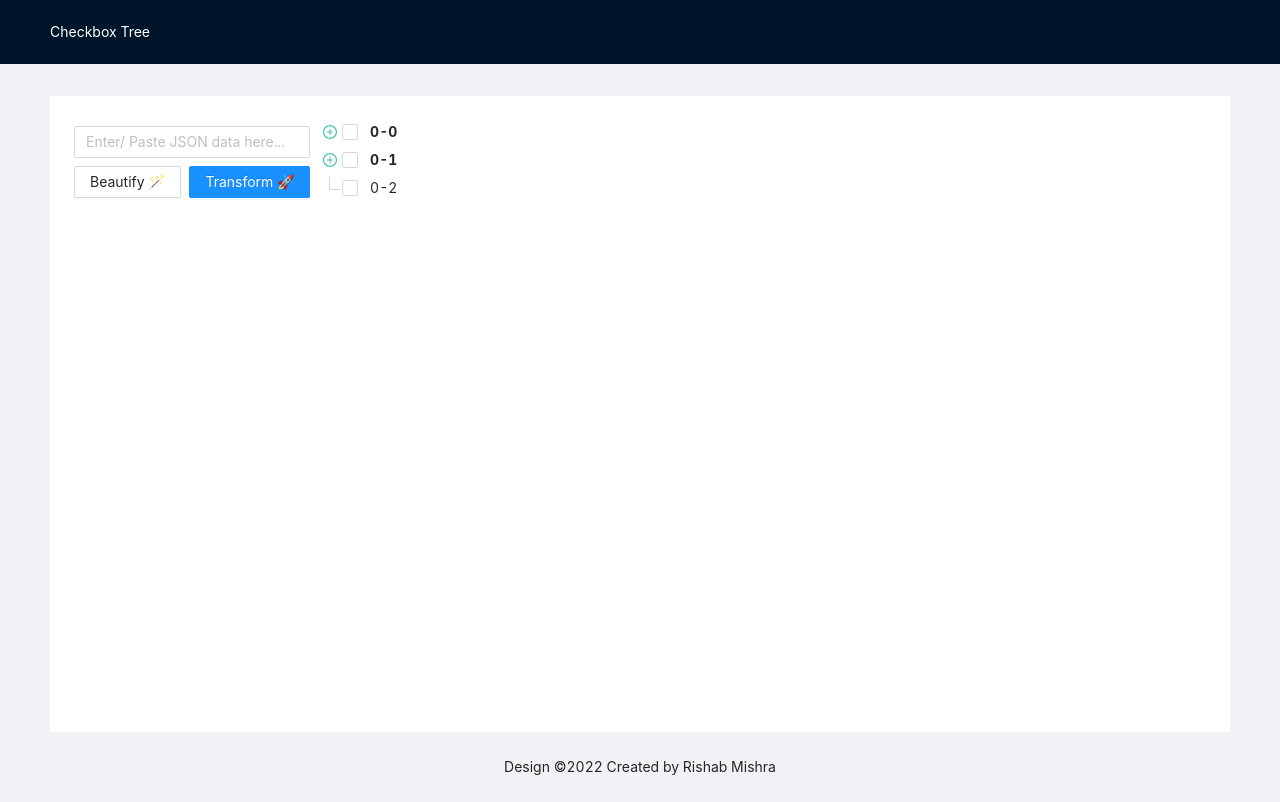
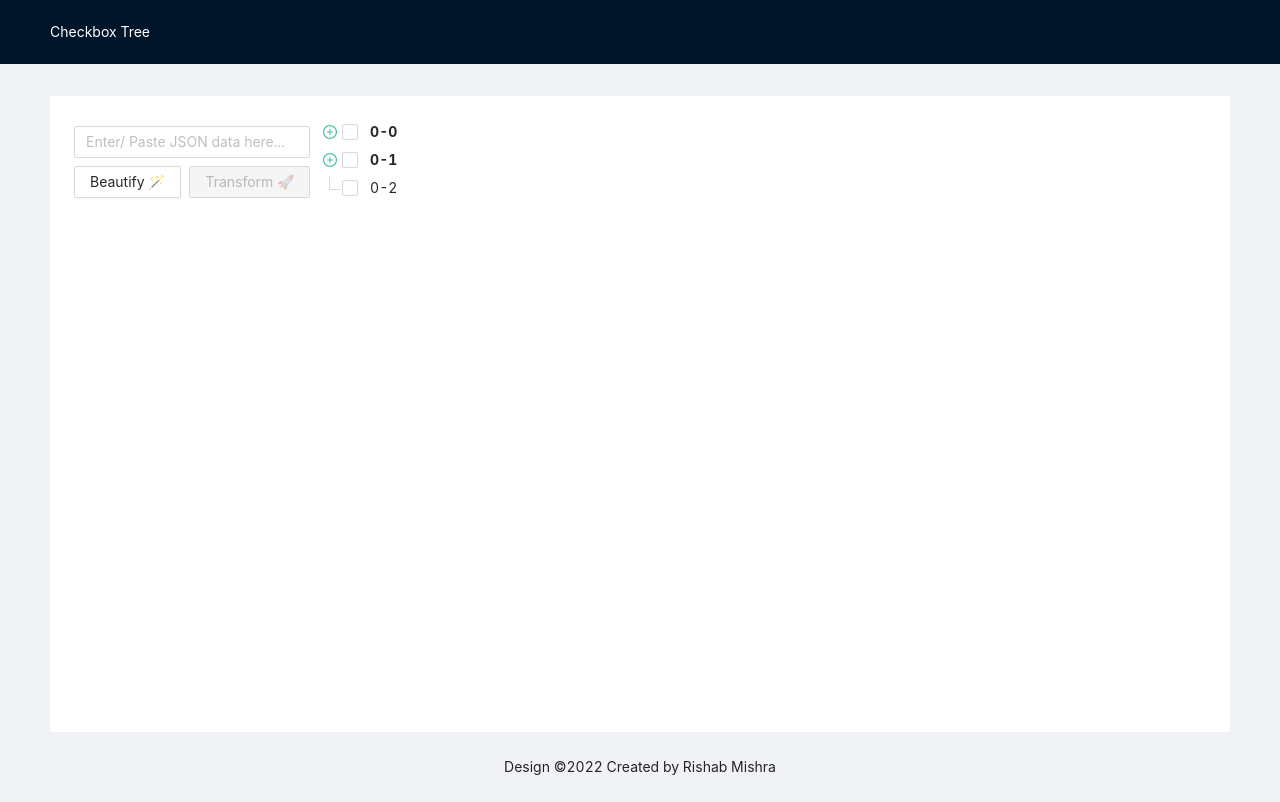
Before and after one commit to Mr3111/checkbox-tree-app, a React (Vite) app: page / in a window 1280 px wide. Built offline with nearby package versions, Linux system fonts and the light colour scheme.

Commit message:
added case fix

```diff
--- a/src/components/json-input/JsonInput.tsx
+++ b/src/components/json-input/JsonInput.tsx
@@ -71,7 +71,7 @@ const JsonInput = ({ handleSubmit }: JsonInputProps) => {
                 </Button>
                 <Button
                     type="primary"
-                    disabled={!!error}
+                    disabled={error?.status !== ''}
                     onClick={() => handleSubmit(value)}
                 >
                     Transform 🚀
```
